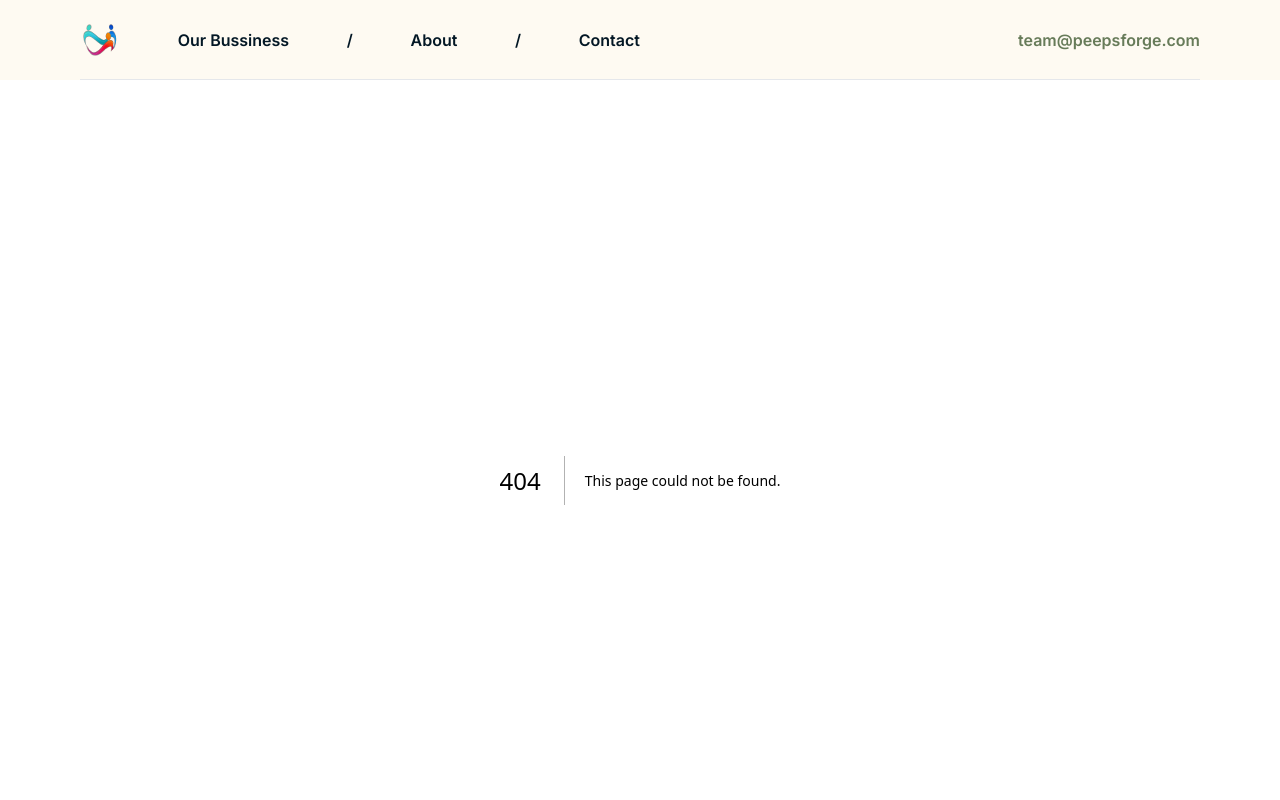
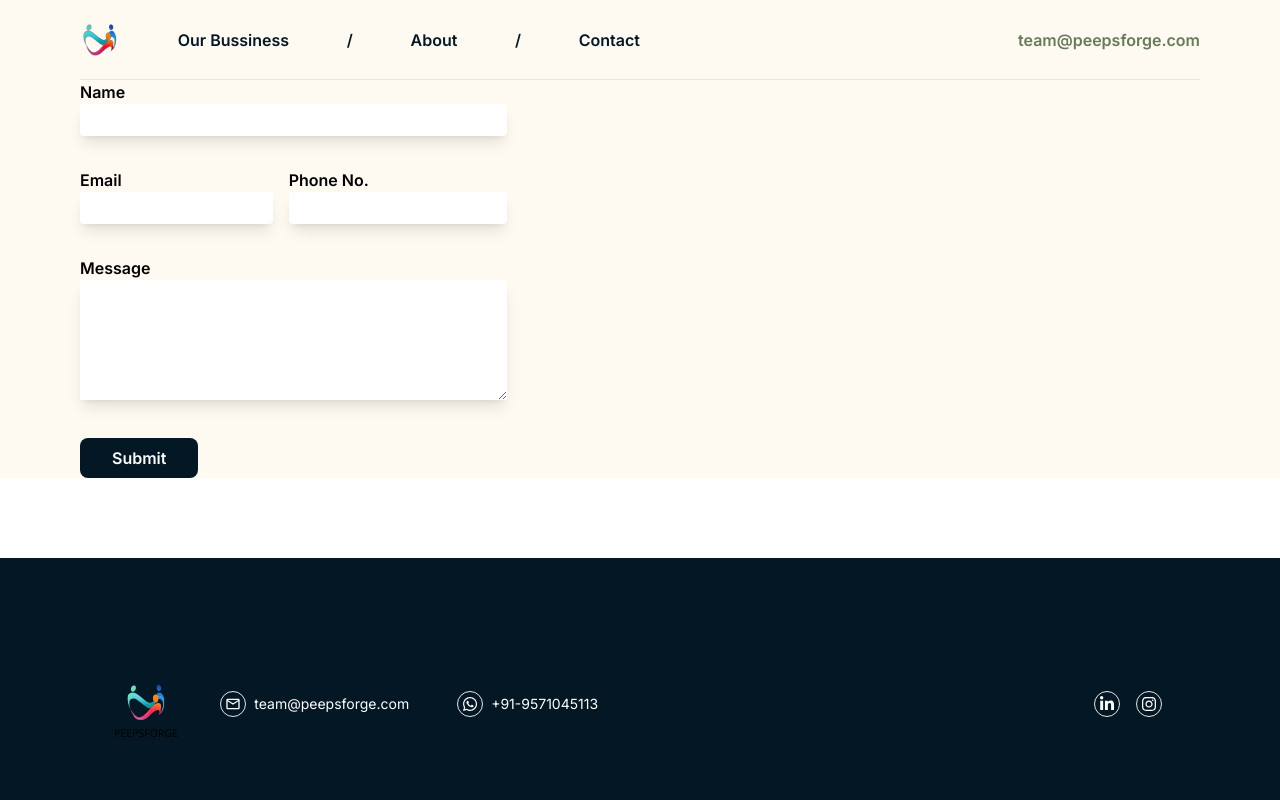
Before and after one commit to garvitchaurasiya/peeps-forge-app, a Next.js app: page /Contact in a window 1280 px wide. Before the commit this address had no page. Shown: the top 800 px of the page. Built offline with nearby package versions, Linux system fonts and the light colour scheme.

Commit message:
Contact us page form halfway

```diff
--- a/package.json
+++ b/package.json
@@ -11,8 +11,10 @@
   "dependencies": {
     "@headlessui/react": "^2.1.2",
     "@heroicons/react": "^2.1.5",
+    "@types/nodemailer": "^6.4.15",
     "heroicons": "^2.1.5",
     "next": "14.2.5",
+    "nodemailer": "^6.9.14",
     "react": "^18",
     "react-dom": "^18",
     "react-icons": "^5.2.1"
--- /dev/null
+++ b/src/app/Contact/page.tsx
@@ -0,0 +1,61 @@
+import React from "react";
+
+const Contact = () => {
+  return (
+    <div>
+      <div className="peeps-secondary-bg text-black">
+        <form>
+          <div className="flex flex-col w-1/3 gap-y-8 gap-x-8 m-20">
+            <div className="w-full">
+              <label htmlFor="name">Name</label>
+              <input
+                className="w-full rounded shadow-lg"
+                name="name"
+                id="name"
+                type="text"
+              />
+            </div>
+
+            <div className="flex space-x-4 max-w-full justify-between">
+              <div>
+                <label htmlFor="email">Email</label>
+                <input
+                  className="w-full rounded shadow-lg"
+                  name="email"
+                  id="email"
+                  type="email"
+                />
+              </div>
+
+              <div>
+                <label htmlFor="phone">Phone No.</label>
+                <input
+                  className="w-full rounded shadow-lg"
+                  name="phone"
+                  id="phone"
+                  type="text"
+                />
+              </div>
+            </div>
+
+            <div className="w-full">
+              <label htmlFor="message">Message</label>
+              <textarea
+                className="w-full shadow-lg"
+                name="message"
+                rows={5}
+                id="message"
+              />
+            </div>
+
+            <div>
+              <button type="submit" className=" peeps-tertiary-bg px-8 py-2 font-semibold text-white rounded-lg">Submit</button>
+            </div>
+          </div>
+        </form>
+      </div>
+    </div>
+  );
+};
+
+export default Contact;
--- a/src/app/Footer/index.tsx
+++ b/src/app/Footer/index.tsx
@@ -21,7 +21,7 @@ export const Footer = () => {
 
                     <div className="flex items-center">
                         <div className="border rounded-full p-1 mx-2"> <FaWhatsapp /></div>
-                        <span className="text-sm">+91-7427832725</span>
+                        <span className="text-sm">+91-9571045113</span>
                     </div>
                 </div>
 
--- /dev/null
+++ b/src/app/api/send-bulk-emails/route.tsx
@@ -0,0 +1,42 @@
+export const dynamic = "force-static";
+import nodemailer from 'nodemailer';
+
+export async function POST(request: Request) {
+
+  const transporter = nodemailer.createTransport({
+    host: "smtp.gmail.com",
+    port: 587,
+    secure: false, // Use `true` for port 465, `false` for all other ports
+    auth: {
+      user: "garvitchaurasiya2525@gmail.com",
+      pass: "oaetatrvawvbohus",
+    },
+  });
+
+  // async..await is not allowed in global scope, must use a wrapper
+  async function main() {
+    // send mail with defined transport object
+    const info = await transporter.sendMail({
+      from: 'garvitchaurasiya2525@gmail.com', // sender address
+      to: "igarvitchaurasiya@gmail.com", // list of receivers
+      subject: "Hello ✔", // Subject line
+      text: "Hello world?", // plain text body
+      html: "<b>Hello world?</b>", // html body
+    });
+
+    console.log("Message sent: %s", info.messageId);
+    // Message sent: <d786aa62-4e0a-070a-47ed-0b0666549519@ethereal.email>
+  }
+
+
+  try {
+    await main();
+    return new Response("Success!", {
+      status: 200,
+    });
+  } catch (error: any) {
+    return new Response(error, {
+      status: 500,
+    });
+  }
+}
--- a/src/app/globals.css
+++ b/src/app/globals.css
@@ -15,7 +15,7 @@ body {
 }
 
 .peeps-secondary {
-  color: #C99665
+  color: #fefaf2
 }
 
 .peeps-tertiary {
@@ -78,6 +78,14 @@ body {
   transform: translateY(50);
 }
 
+label {
+  font-weight: 600;
+}
+
+input{
+  padding: 4px 8px
+}
+
 @keyframes bounce {
 
   0% {
```
Also changed, not shown: 1 other file (tests, documents, lock files or other folders).
